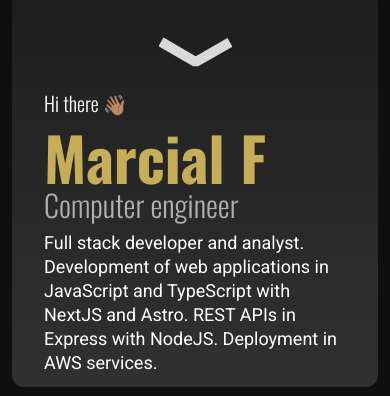
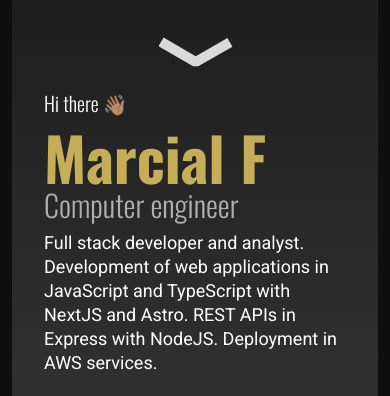
Before and after one commit to marcialfps/website, an Astro site: page / in a window 390 px wide. Shown: the part 448-844 px from the top of the page. Built offline with nearby package versions, Linux system fonts and the light colour scheme; Astro itself is replaced by a stand-in of ours; what tailwindcss-animated would draw is missing.

Commit message:
Fix style

```diff
--- a/src/pages/index.astro
+++ b/src/pages/index.astro
@@ -38,7 +38,7 @@ import externalIcon from "../assets/externalIcon.svg";
   <Separator />
 
   <section
-    class="flex flex-col gap-2 lg:flex-row items-center max-h-[calc(100svh-140px)] lg:h-1/2 bg-gradient-to-t lg:bg-gradient-to-l from-darkGrey rounded-xl p-8 lg:p-12"
+    class="flex flex-col gap-2 lg:flex-row items-center lg:h-1/2 bg-gradient-to-t lg:bg-gradient-to-l from-darkGrey rounded-xl p-8 lg:p-12"
   >
     <div class="flex flex-col items-center gap-6 w-full lg:w-2/5">
       <div class="flex-1 min-h-0 min-w-0 relative">
```
